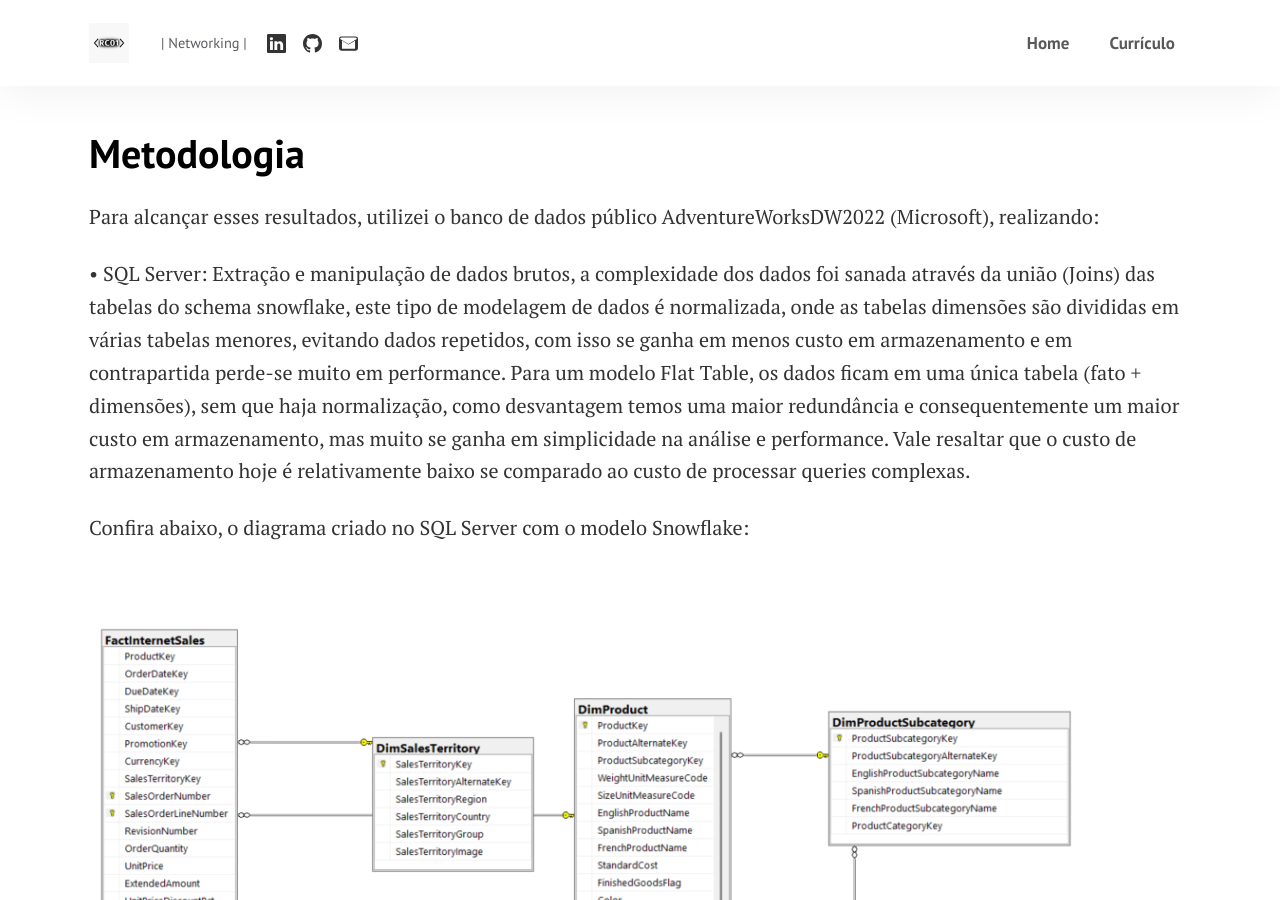
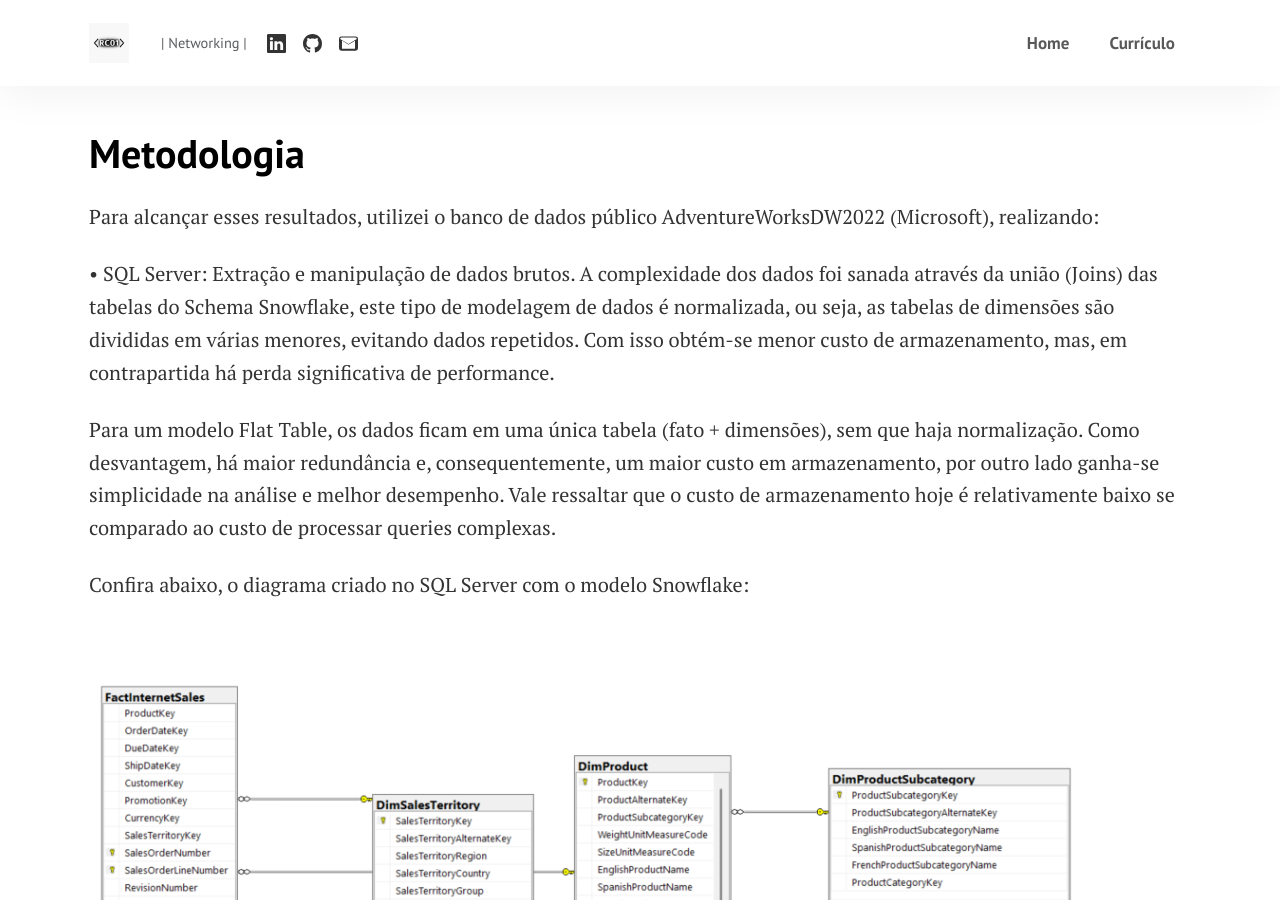
Before and after one commit to ronycosta01/ronycosta01.github.io, a Jekyll site: the page built from _posts/2025-08-08-Análise de Vendas SQL, Excel e Power BI.md, in a window 1280 px wide and 900 px high, scrolled down 1027 px. Built offline with Jekyll 4.4.1, drawn with Linux system fonts in a browser that asks for light colours; some of the changed text lies outside the part shown.

```diff
--- a/_posts/2025-08-08-Análise de Vendas SQL, Excel e Power BI.md
+++ b/_posts/2025-08-08-Análise de Vendas SQL, Excel e Power BI.md
@@ -20,7 +20,9 @@ ________________________________________________________________________________
 Para alcançar esses resultados, utilizei o banco de dados público AdventureWorksDW2022 (Microsoft), realizando:
 
 •
-SQL Server: Extração e manipulação de dados brutos, a complexidade dos dados foi sanada através da união (Joins) das tabelas do schema snowflake, este tipo de modelagem de dados é normalizada, onde as tabelas dimensões são divididas em várias tabelas menores, evitando dados repetidos, com isso se ganha em menos custo em armazenamento e em contrapartida perde-se muito em performance. Para um modelo Flat Table, os dados ficam em uma única tabela (fato + dimensões), sem que haja normalização, como desvantagem temos uma maior redundância e consequentemente um maior custo em armazenamento, mas muito se ganha em simplicidade na análise e performance. Vale resaltar que o custo de armazenamento hoje é relativamente baixo se comparado ao custo de processar queries complexas.
+SQL Server: Extração e manipulação de dados brutos. A complexidade dos dados foi sanada através da união (Joins) das tabelas do Schema Snowflake, este tipo de modelagem de dados é normalizada, ou seja, as tabelas de dimensões são divididas em várias menores, evitando dados repetidos. Com isso obtém-se menor custo de armazenamento, mas, em contrapartida há perda significativa de performance.
+
+Para um modelo Flat Table, os dados ficam em uma única tabela (fato + dimensões), sem que haja normalização. Como desvantagem, há maior redundância e, consequentemente, um maior custo em armazenamento, por outro lado ganha-se simplicidade na análise e melhor desempenho. Vale ressaltar que o custo de armazenamento hoje é relativamente baixo se comparado ao custo de processar queries complexas.
 
 Confira abaixo, o diagrama criado no SQL Server com o modelo Snowflake:
 
@@ -34,14 +36,14 @@ Confira abaixo, o modelo Flat Table com os dados já consolidados em um Dataset
 ![Dataset do modelo Flat Table]({{ site.baseurl }}/assets/images/post/dataset_modelo_flat_table.png)
 
 •
-Power BI: A etapa final envolveu a criação de dashboards interativos no Power BI. Desenvolvi métricas chave como 'Número de Vendas' e 'Faturamento total', e visualizações ricas em gráficos de barras, linhas, mapas e roscas, que facilitam a exploração dos dados e a identificação de tendências de forma intuitiva.
+Power BI: A etapa final envolveu a criação de Dashboards interativos no Power BI. Desenvolvi métricas chave como 'Número de Vendas' e 'Faturamento Total', além de visualizações ricas em gráficos de barras, linhas, mapas e roscas, facilitando a exploração dos dados e a identificação de tendências de forma intuitiva.
 
 
 ____________________________________________________________________________________________________
 
 # **Conclusão**
 
-Mesmo com um escopo aparentemente simples, este projeto demonstrou o poder da análise de dados para extrair insights relevantes e acionáveis. A combinação estratégica de SQL Server para tratamento, Excel para conferência e Power BI para visualização permitiu transformar dados brutos em informações estratégicas de alto valor. Identifiquei padrões de vendas, sazonalidades e as regiões de maior desempenho, fornecendo uma base sólida para decisões de negócio.
+Mesmo com um escopo aparentemente simples, este projeto demonstrou o poder da análise de dados para extrair Insights relevantes e acionáveis. A combinação estratégica de SQL Server para tratamento, Excel para conferência e Power BI para visualização permitiu transformar dados brutos em informações estratégicas de alto valor. Identifiquei padrões de vendas, sazonalidades e as regiões de maior desempenho, fornecendo uma base sólida para decisões de negócio.
 
 Esta experiência reforça a importância de unir rigor técnico, organização e clareza visual na apresentação de dados. A capacidade de transformar números em narrativas compreensíveis é uma habilidade inestimável, e este projeto aprimorou significativamente minha proficiência em todo o ciclo de vida da análise de dados, desde a extração até a visualização final.
 
```
